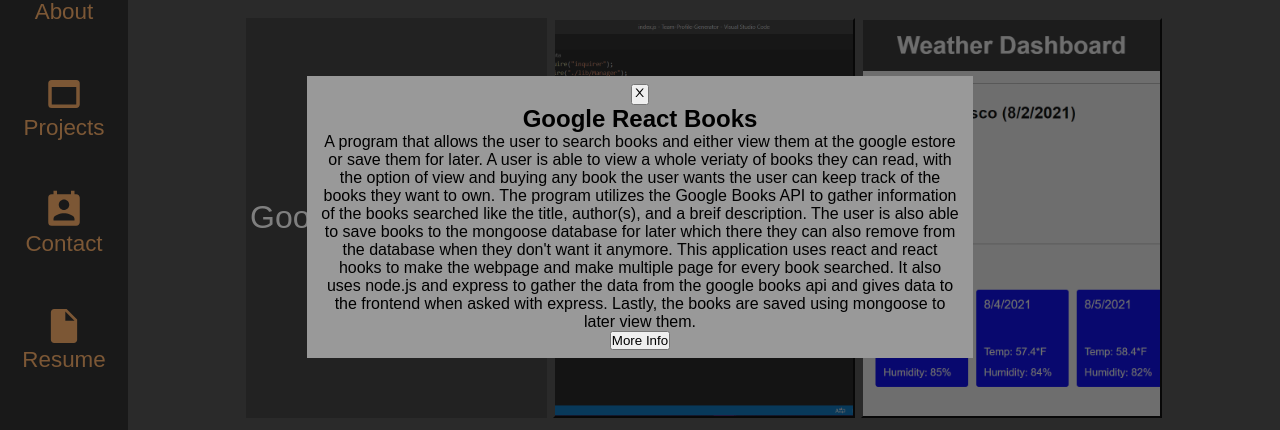
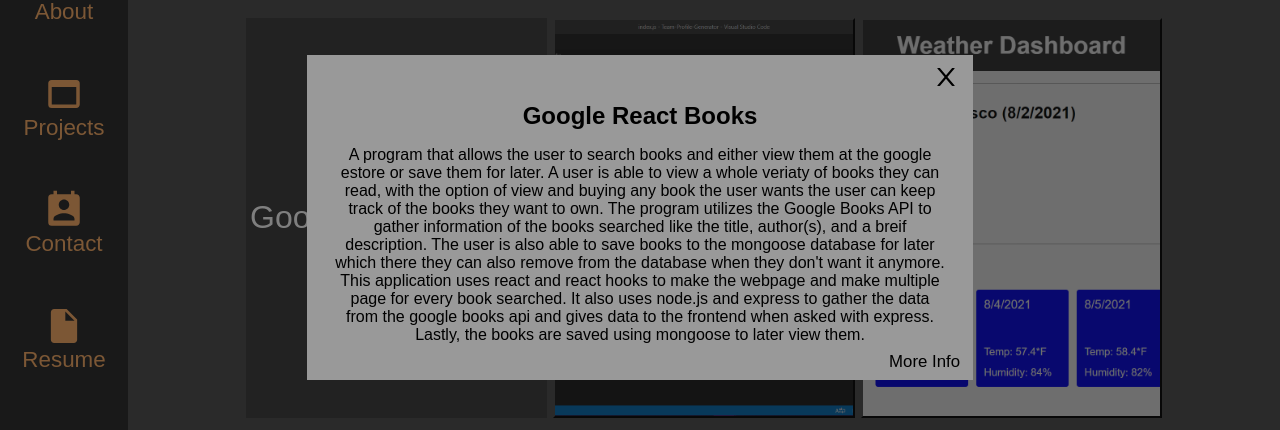
Before and after one commit to JoseJ55/react-protfolio-v3, a React (Create React App) app: page / in a window 1280 px wide. Both pictures are taken after a click on the button 396 px from the left and 1608 px from the top of the page. Shown: the part 1391-1821 px from the top of the page. Built offline with nearby package versions, Linux system fonts and the light colour scheme.

Commit message:
adde a bit of css and animation

```diff
--- a/src/components/ProjectPopUp/ProjectPopUp.js
+++ b/src/components/ProjectPopUp/ProjectPopUp.js
@@ -1,4 +1,4 @@
-import React, { useState } from "react";
+import React from "react";
 import "./style.css";
 import { useSpring, animated } from "react-spring";
 import { AiOutlineClose } from "react-icons/ai";
@@ -21,14 +21,15 @@
                     <button
                         type="button"
                         id="popUpExit"
-                        onClick={() => setPopUp(false)} value="show"
-                    ><AiOutlineClose/></button>
+                        onClick={() => setPopUp(false)}
+                        // value="show"
+                    ><AiOutlineClose size={28}/></button>
 
                     <h2>{title}</h2>
                     {/* change desc to a sorter version so it can fit on screen better. */}
                     <p>{desc}</p>
 
-                    <button type="button" value="full">More Info</button>
+                    <button type="button" value="full" id="popUpMore">More Info</button>
                 {/* </div> */}
             </animated.div>
         </div>
--- a/src/components/ProjectPopUp/style.css
+++ b/src/components/ProjectPopUp/style.css
@@ -12,7 +12,45 @@
 }
 
 #popUpArea {
+    display: flex;
+    flex-direction: column;
     background-color: #999;
     padding: 1vh 1vw;
     width: 50%;
 }
+
+#popUpExit{
+    width: fit-content;
+    background-color: transparent;
+    border: none;
+    margin-left: auto;
+    cursor: pointer;
+    border-radius: 50%;
+}
+
+#popUpExit:hover {
+    color: var(--secondary-color)
+}
+
+#popUpArea h2 {
+    padding: 1vh 0;
+    cursor: auto;
+}
+
+#popUpArea p {
+    padding: 1vh 1vw;
+    cursor: auto;
+}
+
+#popUpMore {
+    font-size: 105%;
+    background-color: transparent;
+    border: none;
+    width: fit-content;
+    margin-left: auto;
+    cursor: pointer;
+}
+
+#popUpMore:hover {
+    color: var(--secondary-color)
+}
```
